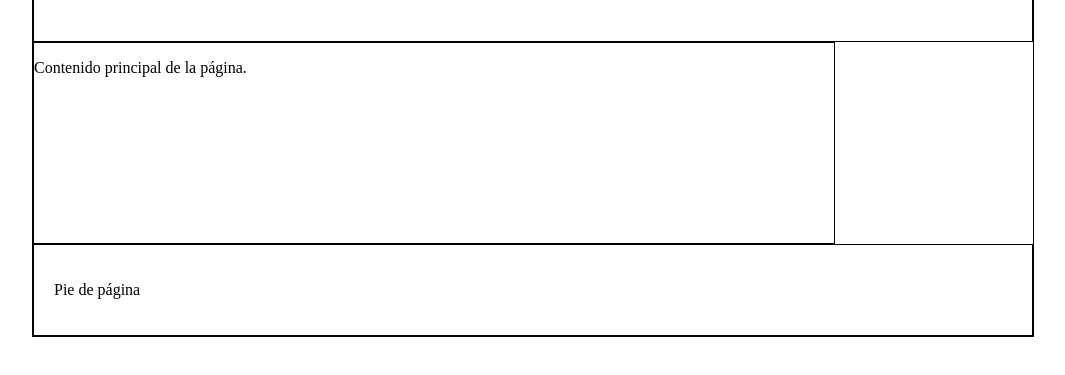
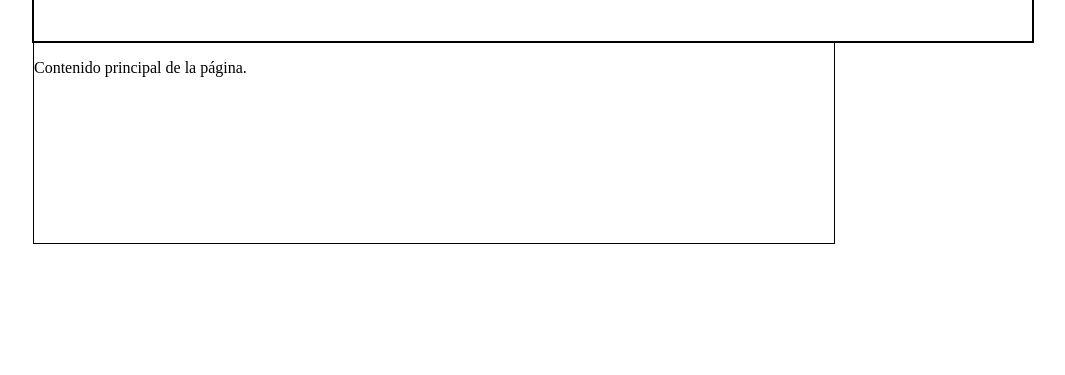
Before and after one commit to santiagotomasvalles/dyaw-clase4, a plain HTML site: page index.html in a window 1280 px wide. Shown: the part 121-496 px from the top of the page, without its empty margins (107-1172 px from the left). Drawn offline with Linux system fonts and the light colour scheme.

Commit message:
Add files via upload
Modificación 3 - Ocultar pie

```diff
--- a/estilos.css
+++ b/estilos.css
@@ -21,9 +21,6 @@
     border: 1px solid black;
 }
 
-#pie{
-    clear: both;
-    border: 1px solid black;
-    padding: 20px;
-    height: 50px;
+#pie {
+    display: none;
 }
```
Also changed, not shown: Modificacion 3.png (added).
